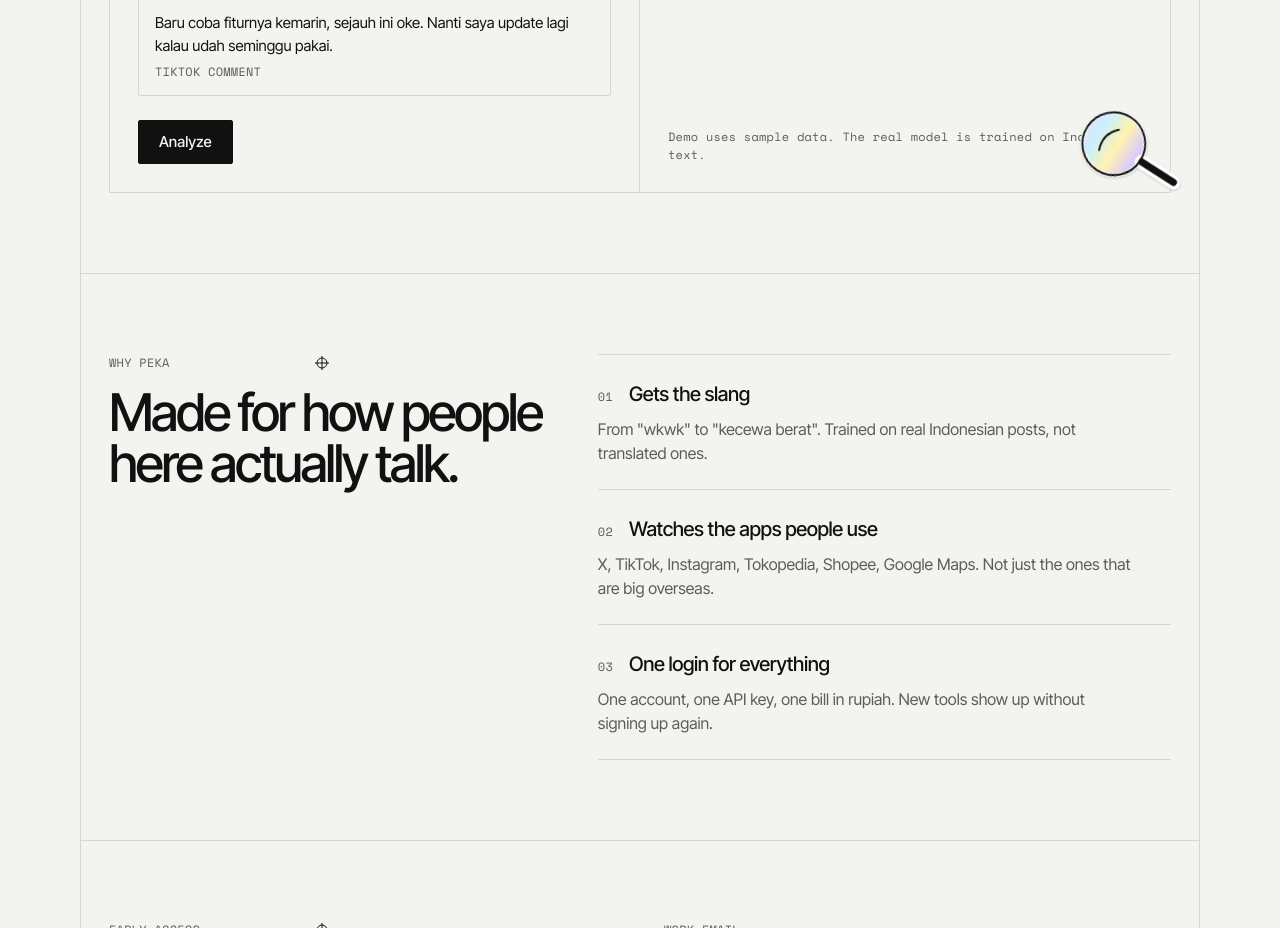
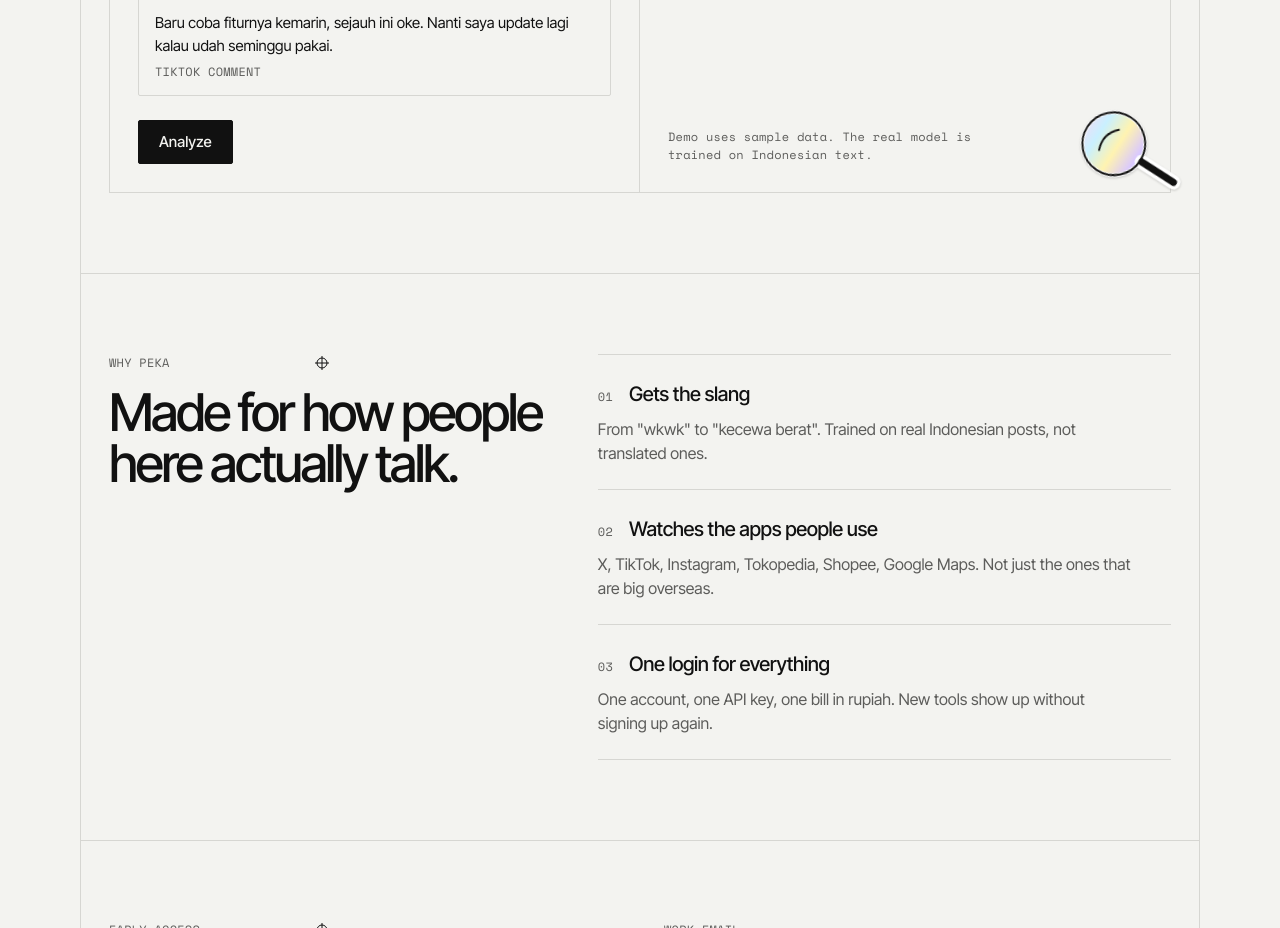
Before and after one commit to RamsNotes31/peka-ai, a React (Vite) app: page / in a window 1280 px wide. Shown: the part 3340-4268 px from the top of the page. Built offline with nearby package versions, Linux system fonts and the light colour scheme.

Commit message:
fix: stiker lens tidak menutupi catatan demo, bar sensor selebar teks

```diff
--- a/src/index.css
+++ b/src/index.css
@@ -250,7 +250,7 @@ a { color: inherit; }
 .bars li { display: grid; grid-template-columns: 8ch 1fr 5ch; gap: 12px; align-items: center; }
 .bars .mono:last-child { text-align: right; }
 .bars + .label { margin-bottom: 10px; }
-.note { margin-top: 28px; text-transform: none; }
+.note { margin-top: 28px; text-transform: none; padding-right: 120px; }
 
 /* Why: heading left, definitions right. */
 .why { display: grid; grid-template-columns: 1fr 1.3fr; gap: 48px; }
```
